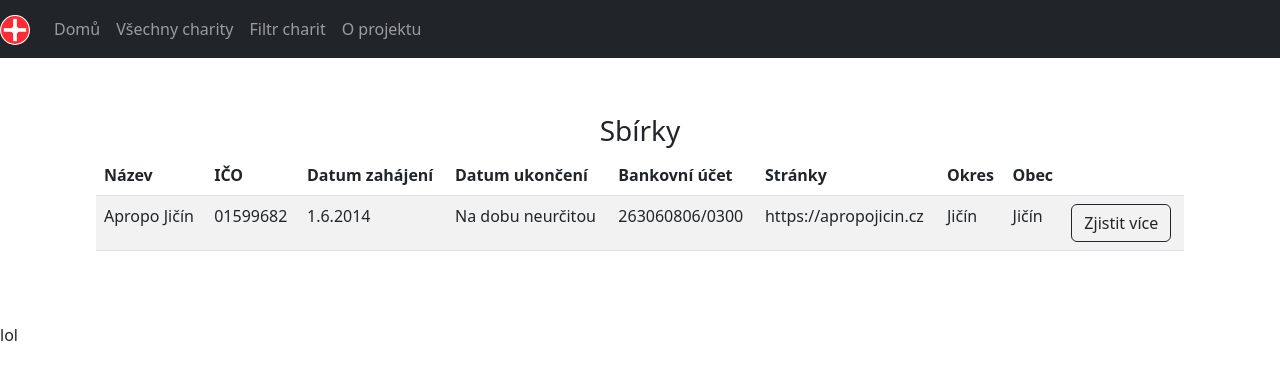
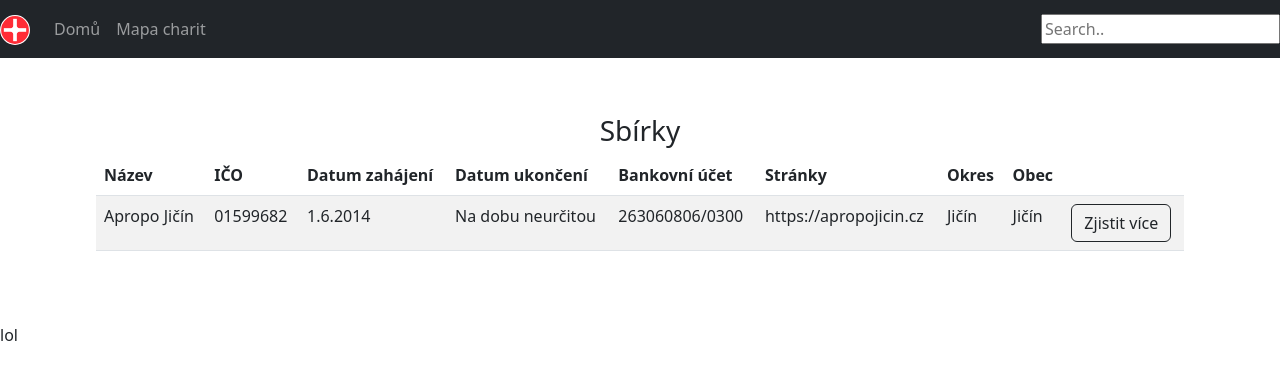
Before and after one commit to matousek11/charity, a Next.js app: page / in a window 1280 px wide. Shown: the top 380 px of the page. Built offline with nearby package versions, Linux system fonts and the light colour scheme.

Commit message:
Přidána navigace

```diff
--- a/src/modules/common/Layout.js
+++ b/src/modules/common/Layout.js
@@ -1,5 +1,6 @@
 import Button from './Button'
 import React from 'react'
+import Link from 'next/link'
 
 const Layout = ({ children }) => {
   return (
@@ -23,27 +24,22 @@ const Layout = ({ children }) => {
           <div className="collapse navbar-collapse" id="navbarText">
             <ul className="navbar-nav mr-auto">
               <li className="nav-item">
-                <a className="nav-link" href="#">
-                  Domů <span className="sr-only"></span>
-                </a>
+                <Link href="/">
+                  <a className="nav-link" href="#">
+                    Domů <span className="sr-only"></span>
+                  </a>
+                </Link>
               </li>
               <li className="nav-item">
-                <a className="nav-link" href="#">
-                  Všechny charity
-                </a>
-              </li>
-              <li className="nav-item">
-                <a className="nav-link" href="#">
-                  Filtr charit
-                </a>
-              </li>
-              <li className="nav-item">
-                <a className="nav-link" href="#">
-                  O projektu
-                </a>
+                <Link href="/map-charity">
+                  <a className="nav-link" href="#">
+                    Mapa charit
+                  </a>
+                </Link>
               </li>
             </ul>
           </div>
+          <input type="text" placeholder="Search.."></input>
         </nav>
       </div>
       {children}
```
Also changed, not shown: pages/map-charity.js (+9 -2 lines).
